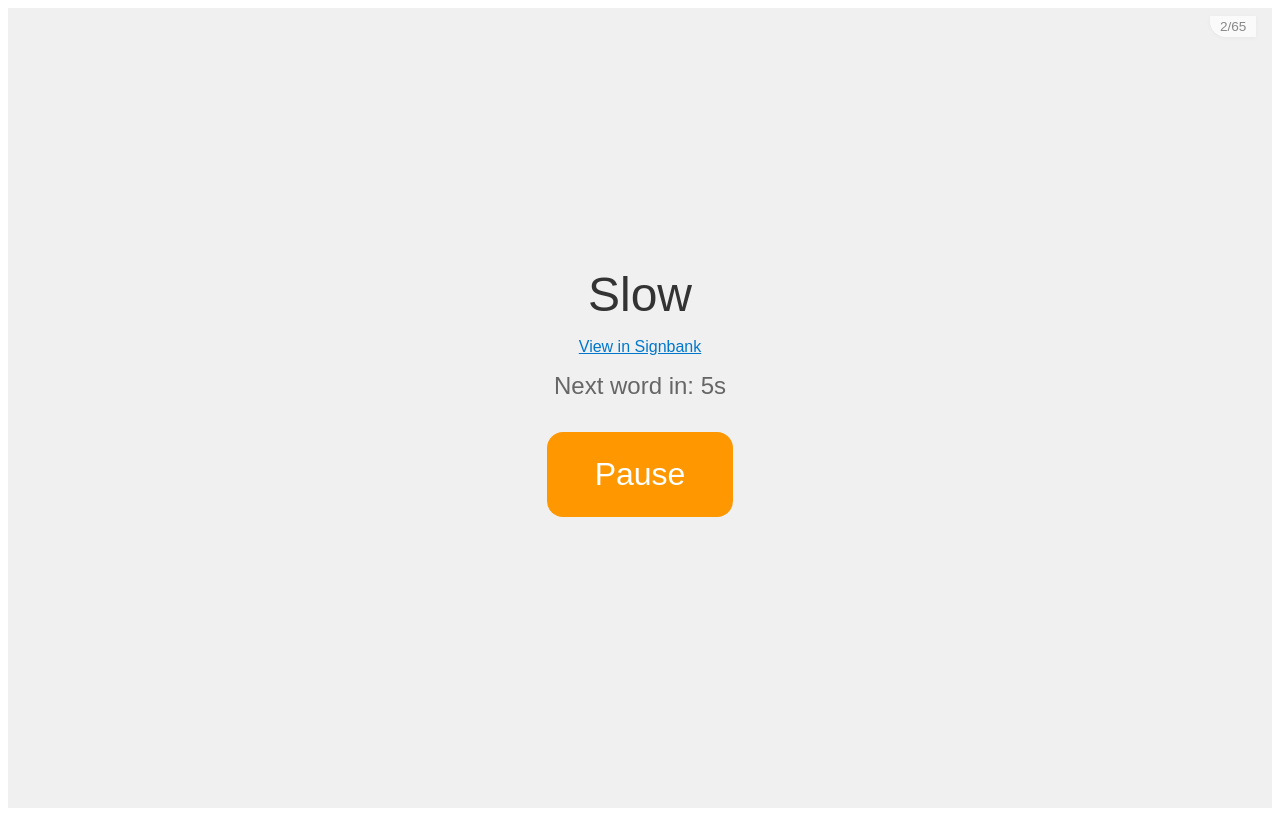
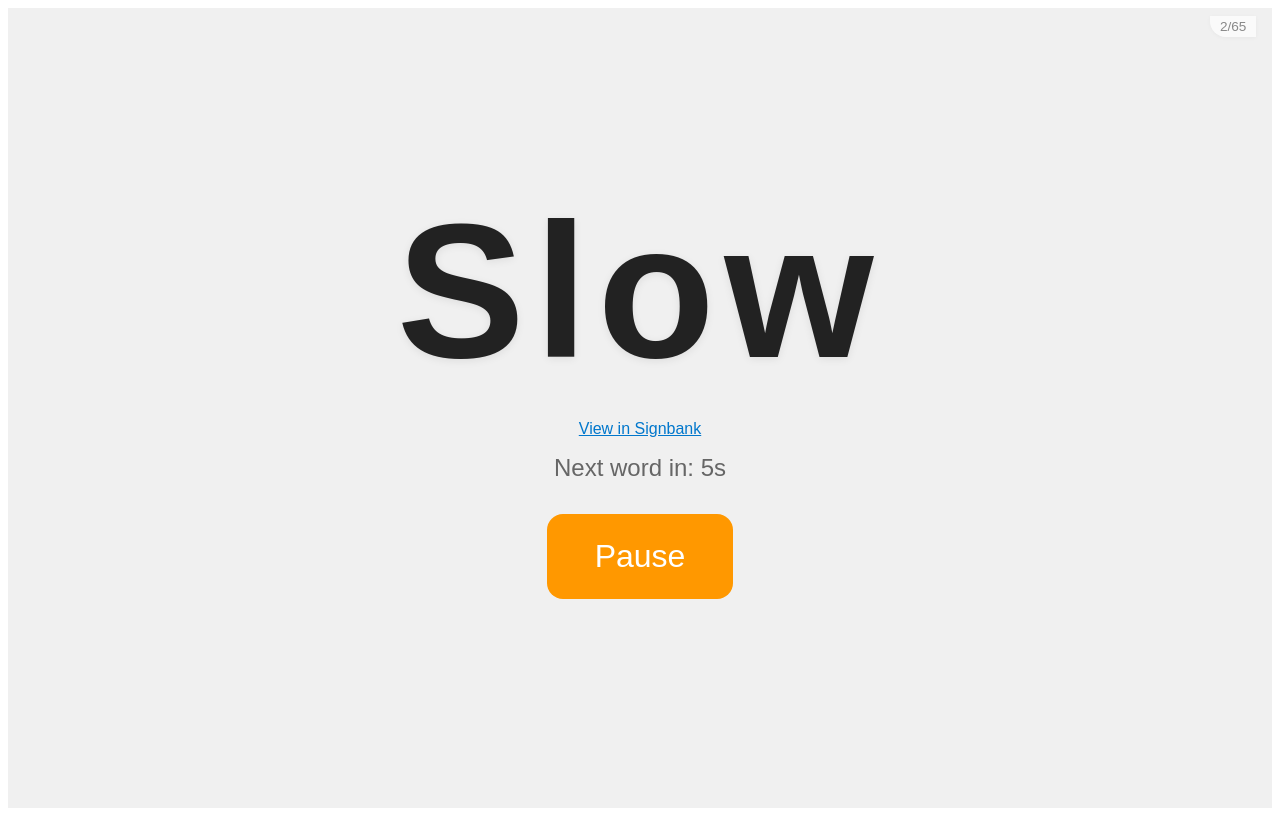
Before and after one commit to balri/auslan, a React (Vite) app: page / in a window 1280 px wide. Built offline with nearby package versions, Linux system fonts and the light colour scheme.

Commit message:
Make word bigger

```diff
--- a/RandomWord.jsx
+++ b/RandomWord.jsx
@@ -73,7 +73,25 @@ export default function RandomWord() {
 			fontFamily: 'Arial, sans-serif',
 			position: 'relative',
 		}}>
-			<div style={{ fontSize: '3rem', marginBottom: '1rem', color: '#333' }}>{word}</div>
+			<div
+				style={{
+					width: '100vw',
+					maxWidth: '100vw',
+					textAlign: 'center',
+					fontSize: 'clamp(2.5rem, 16vw, 12rem)',
+					fontWeight: 700,
+					marginBottom: '1.5rem',
+					color: '#222',
+					letterSpacing: '0.05em',
+					textShadow: '0 2px 8px rgba(0,0,0,0.08)',
+					overflowWrap: 'anywhere',
+					wordBreak: 'break-word',
+					lineHeight: 1.1,
+					userSelect: 'all',
+				}}
+			>
+				{word}
+			</div>
 			{words.length > 0 && (
 				<div style={{
 					position: 'absolute',
```
